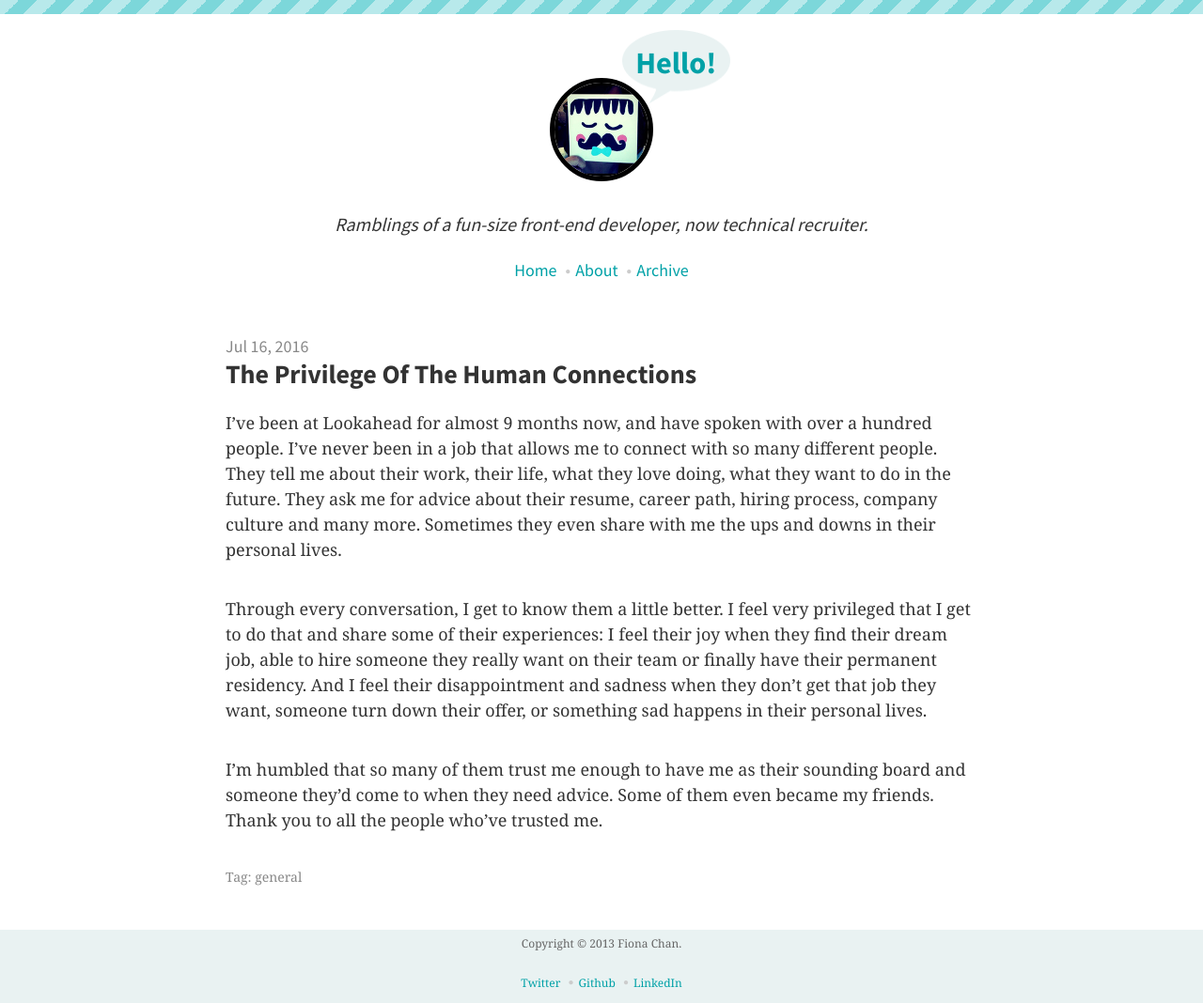
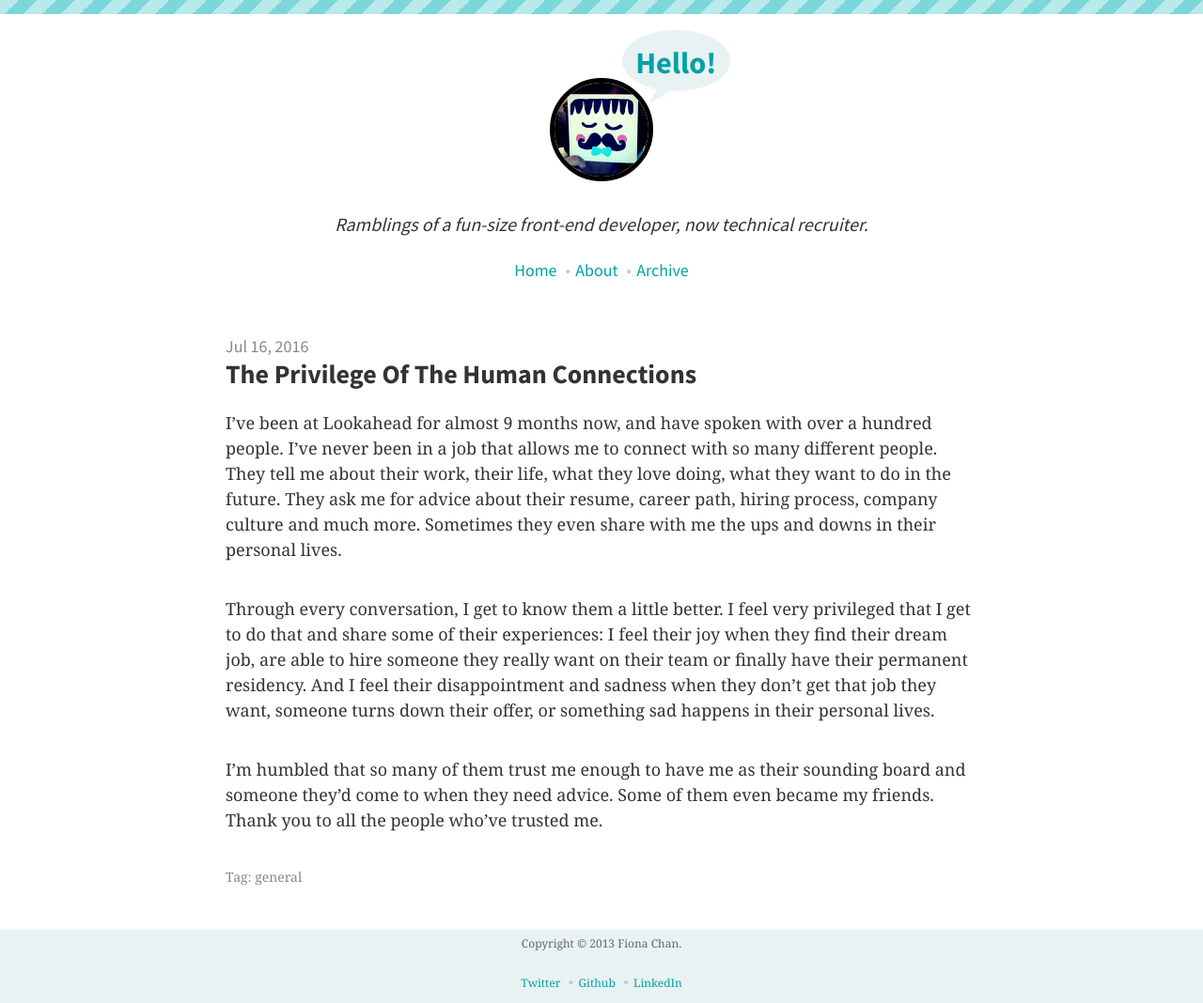
Before and after one commit to enterstudio/mobywhale-chan.github.io, a Jekyll site: the page built from _posts/2016-07-16-the-privilege-of-the-human-connections.md, in a window 1280 px wide. Shown: the whole page at 94% size. Built offline with Jekyll 4.4.1, drawn with Linux system fonts in a browser that asks for light colours.

Commit message:
Updated 2016-07-16-the-privilege-of-the-human-connections.md

```diff
--- a/_posts/2016-07-16-the-privilege-of-the-human-connections.md
+++ b/_posts/2016-07-16-the-privilege-of-the-human-connections.md
@@ -3,8 +3,8 @@ published: true
 layout: post
 category: general
 ---
-I've been at Lookahead for almost 9 months now, and have spoken with over a hundred people. I've never been in a job that allows me to connect with so many different people. They tell me about their work, their life, what they love doing, what they want to do in the future. They ask me for advice about their resume, career path, hiring process, company culture and many more. Sometimes they even share with me the ups and downs in their personal lives.
+I've been at Lookahead for almost 9 months now, and have spoken with over a hundred people. I've never been in a job that allows me to connect with so many different people. They tell me about their work, their life, what they love doing, what they want to do in the future. They ask me for advice about their resume, career path, hiring process, company culture and much more. Sometimes they even share with me the ups and downs in their personal lives.
 
-Through every conversation, I get to know them a little better. I feel very privileged that I get to do that and share some of their experiences: I feel their joy when they find their dream job, able to hire someone they really want on their team or finally have their permanent residency. And I feel their disappointment and sadness when they don't get that job they want, someone turn down their offer, or something sad happens in their personal lives.
+Through every conversation, I get to know them a little better. I feel very privileged that I get to do that and share some of their experiences: I feel their joy when they find their dream job, are able to hire someone they really want on their team or finally have their permanent residency. And I feel their disappointment and sadness when they don't get that job they want, someone turns down their offer, or something sad happens in their personal lives.
 
 I'm humbled that so many of them trust me enough to have me as their sounding board and someone they'd come to when they need advice. Some of them even became my friends. Thank you to all the people who've trusted me.
```
